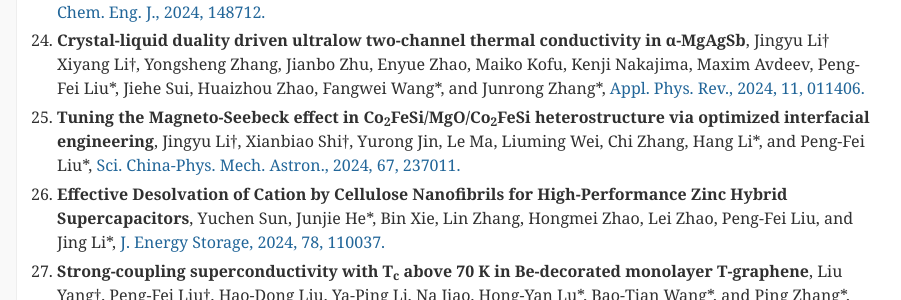
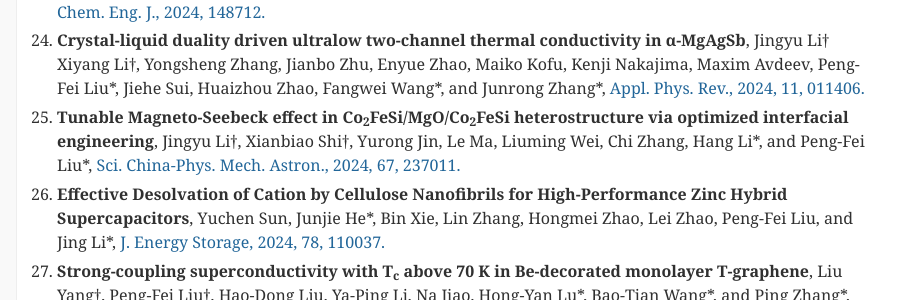
Before and after one commit to comatphys/comatphys.github.io, a Jekyll site: the page built from cv_md/publication.md, in a window 1280 px wide and 900 px high, scrolled down 1850 px. Shown: the part 154-454 px from the top of the window, without its empty margins (174-1075 px from the left). Built offline with Jekyll 4.4.1, drawn with Linux system fonts in a browser that asks for light colours; our own code applies the rules of GitHub Pages for plain Markdown files; comment, search, counter and statistics services are not loaded.

Commit message:
Update publication.md

```diff
--- a/cv_md/publication.md
+++ b/cv_md/publication.md
@@ -96,7 +96,7 @@ Qianqian Wang，Xiaoyan Ma\*, Wei You, Pengcheng Ma, Ran Bi, Senyang Song, Fang
 Jingyu Li† Xiyang Li†, Yongsheng Zhang, Jianbo Zhu, Enyue Zhao, Maiko Kofu, Kenji Nakajima, Maxim Avdeev, Peng-Fei Liu\*, Jiehe Sui, Huaizhou Zhao, Fangwei Wang\*, and Junrong Zhang\*,
 [Appl. Phys. Rev., 2024, 11, 011406.](https://doi.org/10.1063/5.0173680)
 
-1. **Tuning the Magneto-Seebeck effect in Co<sub>2</sub>FeSi/MgO/Co<sub>2</sub>FeSi heterostructure via optimized interfacial engineering**,
+1. **Tunable Magneto-Seebeck effect in Co<sub>2</sub>FeSi/MgO/Co<sub>2</sub>FeSi heterostructure via optimized interfacial engineering**,
 Jingyu Li†, Xianbiao Shi†, Yurong Jin, Le Ma, Liuming Wei, Chi Zhang, Hang Li\*, and Peng-Fei Liu\*,
 [Sci. China-Phys. Mech. Astron., 2024, 67, 237011.](https://doi.org/10.1007/s11433-023-2265-9)
 
```
